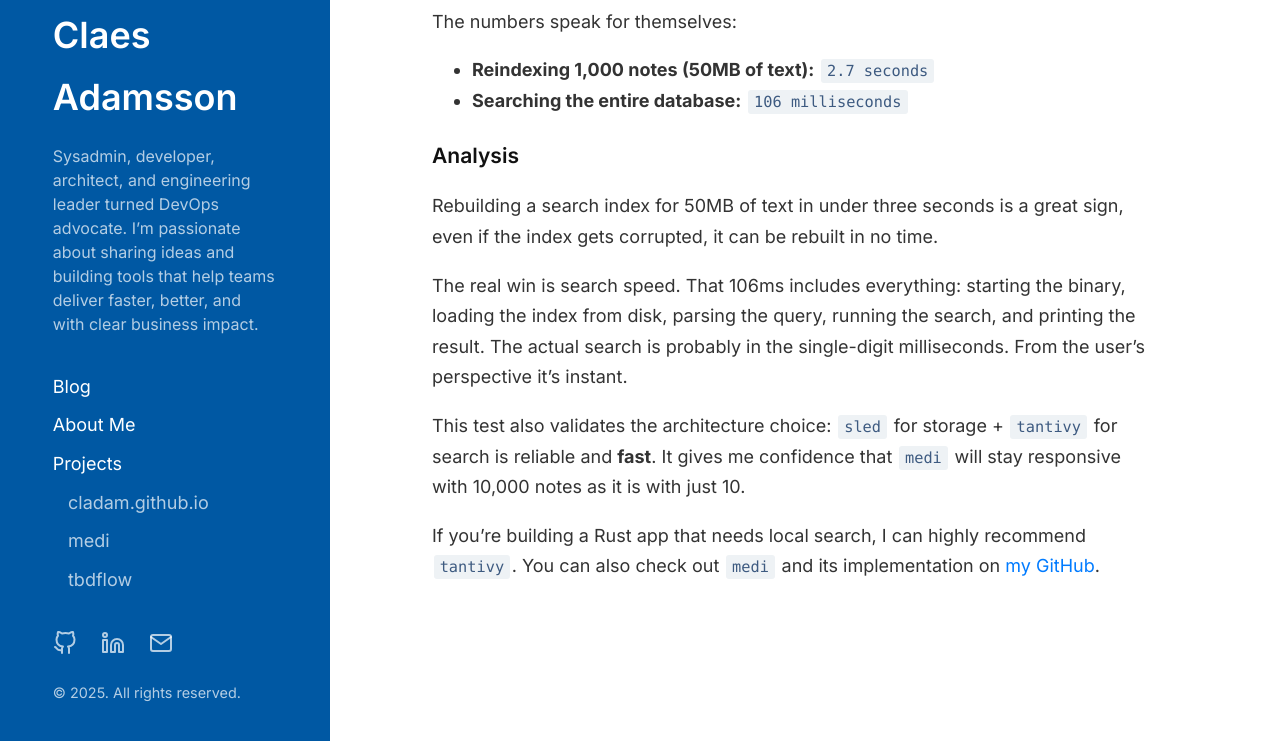
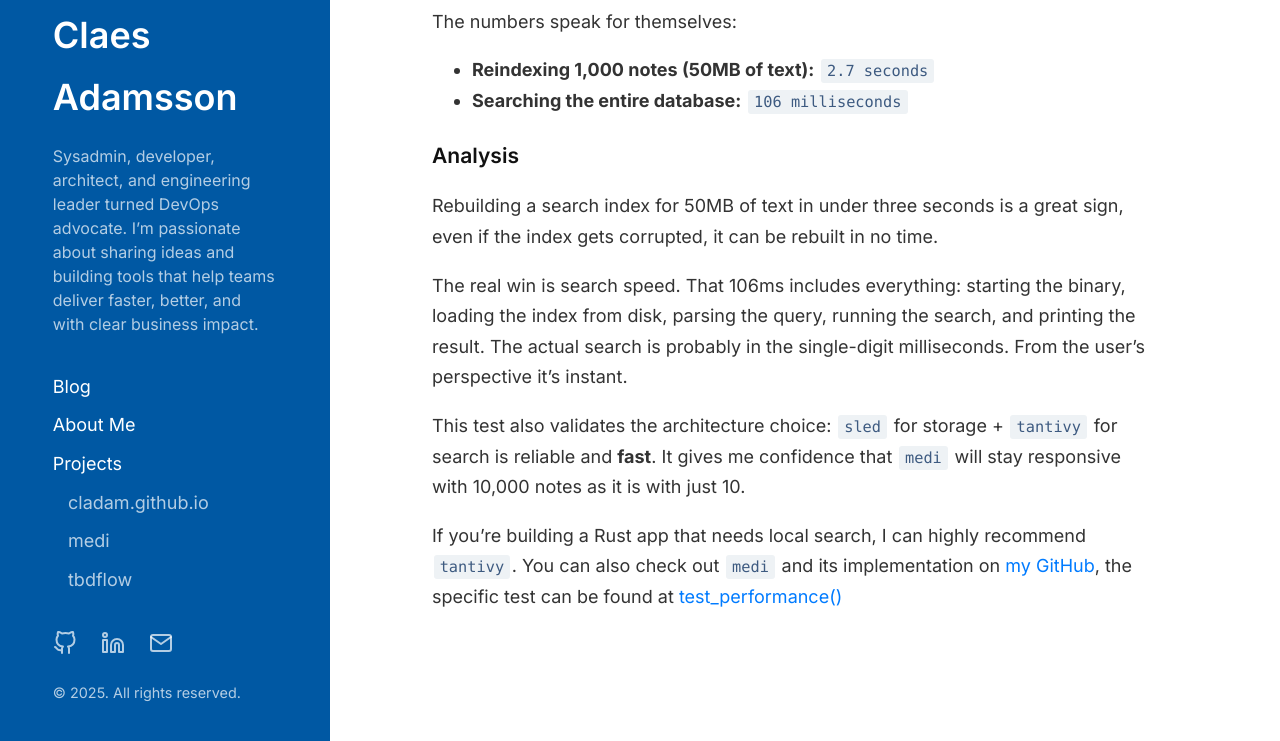
Before and after one commit to cladam/cladam.github.io, a Jekyll site: the page built from _posts/2025-09-06-medi-perf-test.md, in a window 1280 px wide and 900 px high, scrolled down 534 px, cut to the strip 159-900 px from the top of the window. Built offline with Jekyll 4.4.1, drawn with Linux system fonts in a browser that asks for light colours.

Commit message:
Enhance performance test documentation with specific link

```diff
--- a/_posts/2025-09-06-medi-perf-test.md
+++ b/_posts/2025-09-06-medi-perf-test.md
@@ -31,4 +31,4 @@ The real win is search speed. That 106ms includes everything: starting the binar
 
 This test also validates the architecture choice: `sled` for storage + `tantivy` for search is reliable and **fast**. It gives me confidence that `medi` will stay responsive with 10,000 notes as it is with just 10.
 
-If you’re building a Rust app that needs local search, I can highly recommend [`tantivy`](https://github.com/quickwit-oss/tantivy). You can also check out `medi` and its implementation on [my GitHub](https://github.com/cladam/medi).
+If you’re building a Rust app that needs local search, I can highly recommend [`tantivy`](https://github.com/quickwit-oss/tantivy). You can also check out `medi` and its implementation on [my GitHub](https://github.com/cladam/medi), the specific test can be found at [test_performance()](https://github.com/cladam/medi/blob/2a1c505f6b8f3496be08b880b01412a891518e8c/tests/cli.rs#L590)
```
